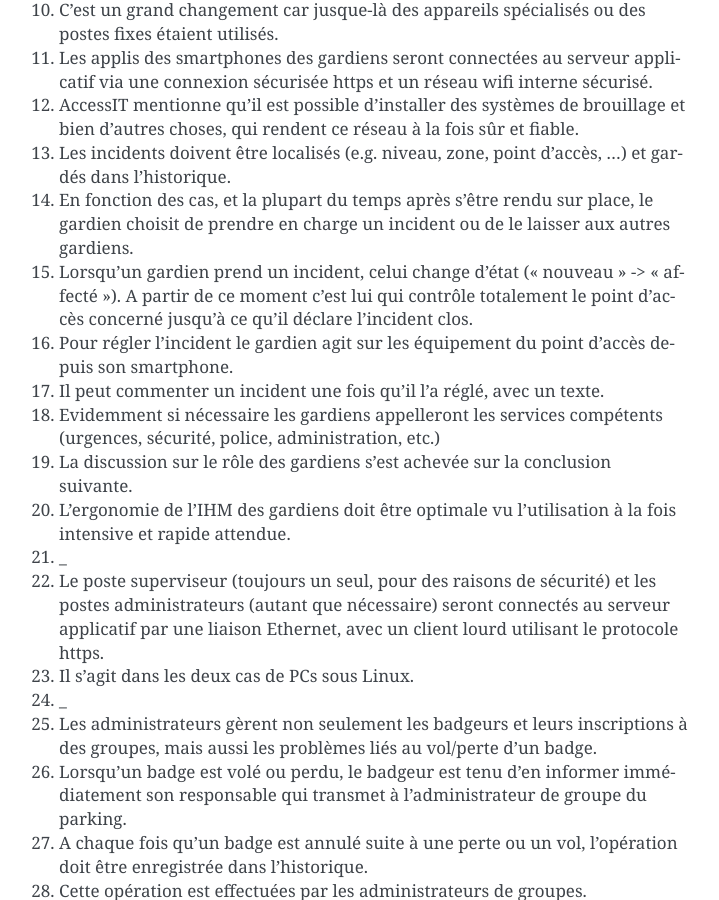
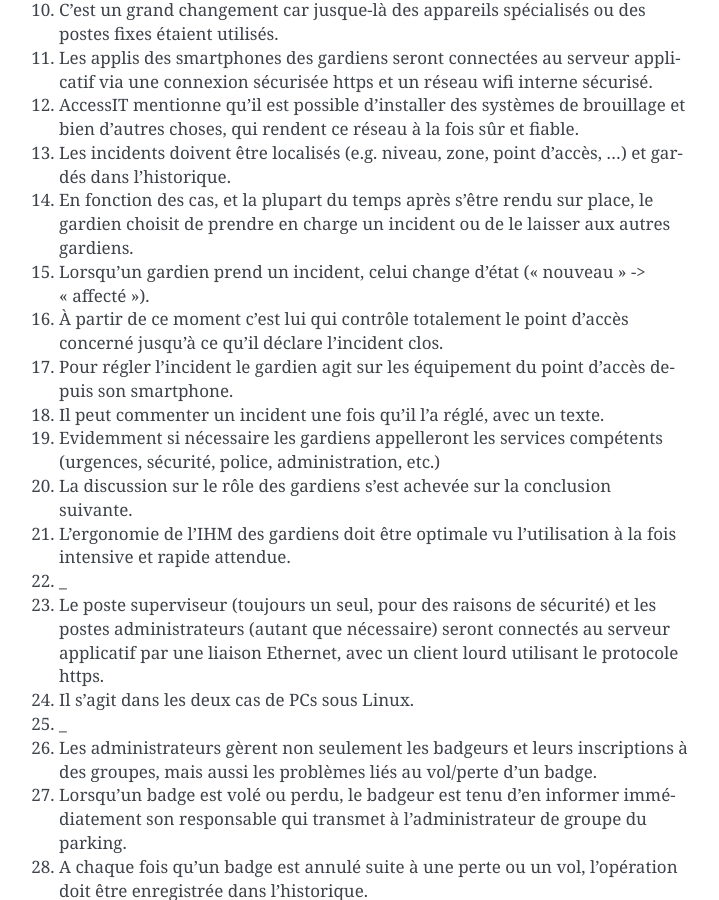
Before and after one commit to cyrilled/iPark, a Sphinx documentation site: the page built from master/source/res/CR004.rst, in a window 1280 px wide and 900 px high, scrolled down 949 px. Shown: the whole window, without its empty margins (391-1110 px from the left). Built offline with Sphinx 7.4.7, drawn with Linux system fonts in a browser that asks for light colours.

Commit message:
Update CR004.rst

```diff
--- a/master/source/res/CR004.rst
+++ b/master/source/res/CR004.rst
@@ -29,7 +29,8 @@ CR004 Architecture et contraintes techniques
 
 #. Les incidents doivent être localisés (e.g. niveau, zone, point d'accès, ...) et gardés dans l'historique.
 #. En fonction des cas, et la plupart du temps après s'être rendu sur place, le gardien choisit de prendre en charge un incident ou de le laisser aux autres gardiens.
-#. Lorsqu'un gardien prend un incident, celui change d'état ("nouveau" -> "affecté"). A partir de ce moment c'est lui qui contrôle totalement le point d'accès concerné jusqu'à ce qu'il déclare l'incident clos.
+#. Lorsqu'un gardien prend un incident, celui change d'état ("nouveau" -> "affecté").
+#. À partir de ce moment c'est lui qui contrôle totalement le point d'accès concerné jusqu'à ce qu'il déclare l'incident clos.
 #. Pour régler l'incident le gardien agit sur les équipement du point d'accès depuis son smartphone.
 #. Il peut commenter un incident une fois qu'il l'a réglé, avec un texte.
 #. Evidemment si nécessaire les gardiens appelleront les services compétents (urgences, sécurité, police, administration, etc.)
```
